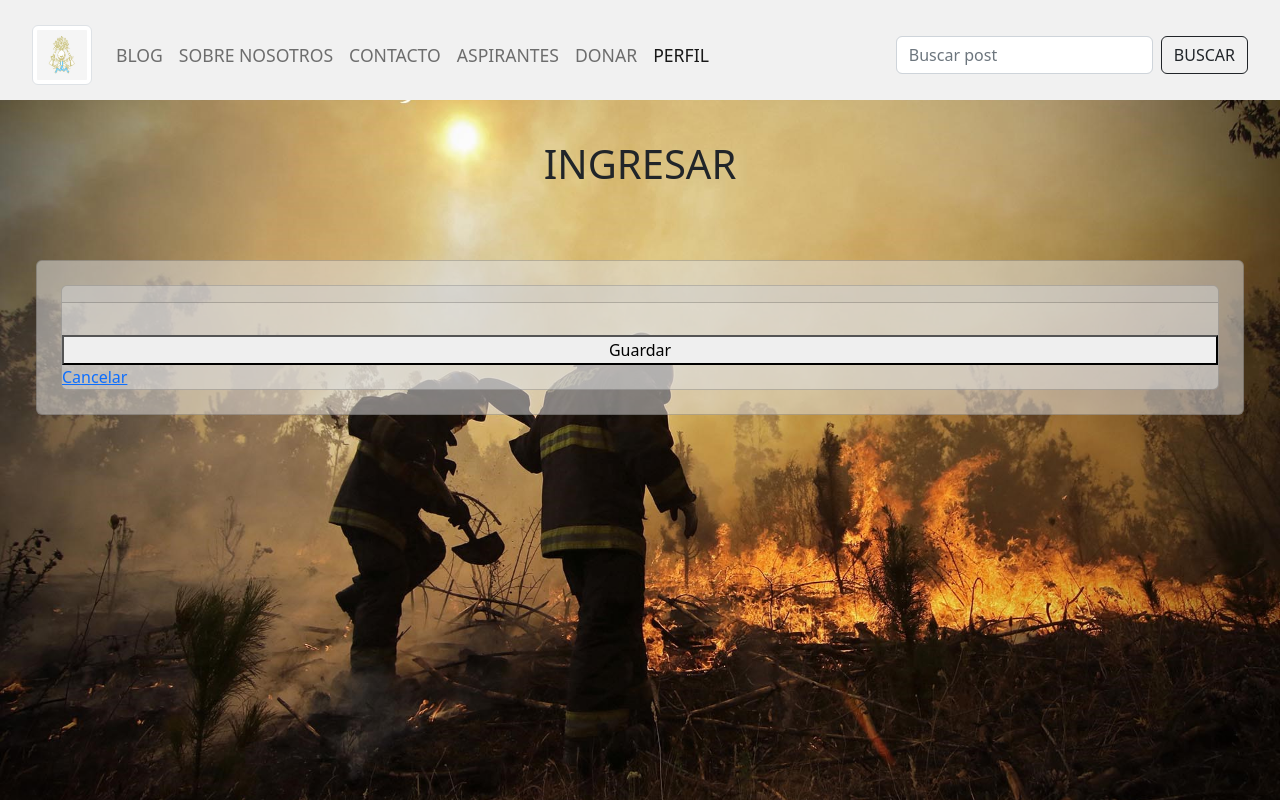
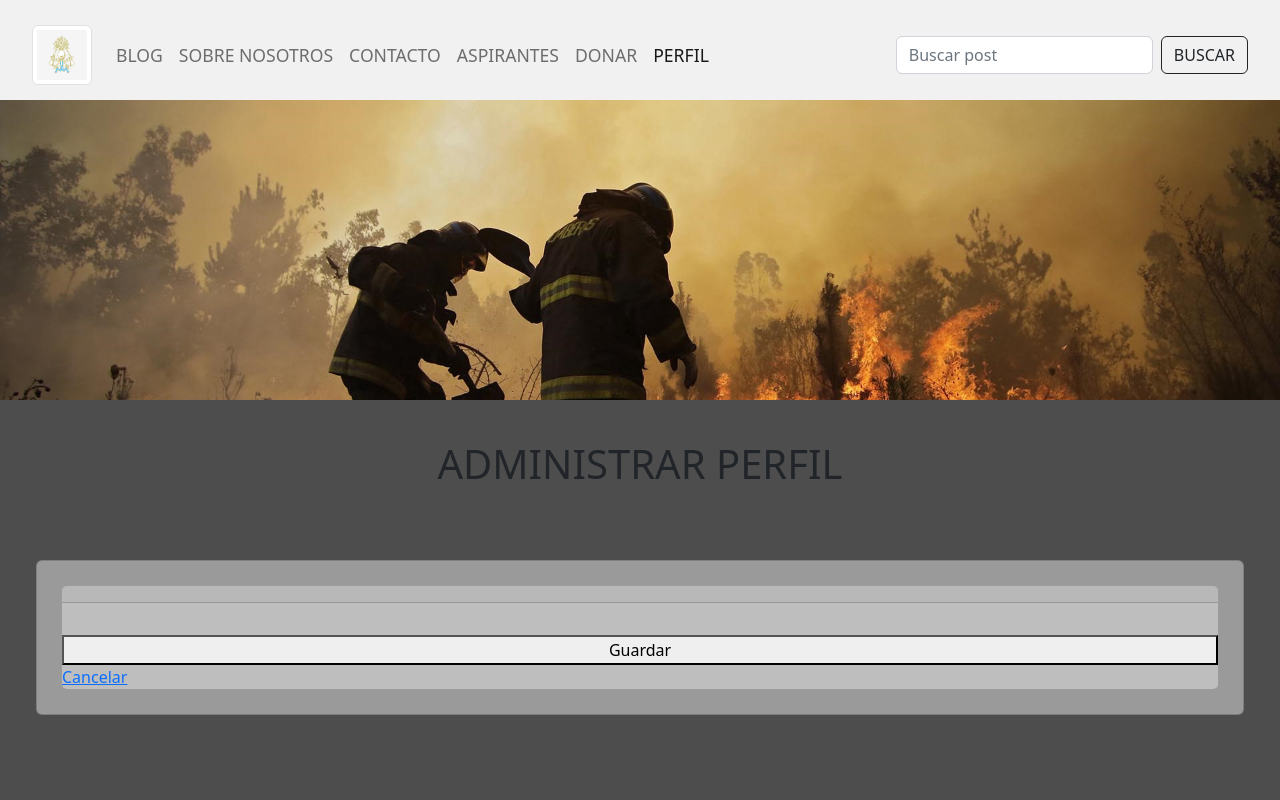
Before and after one commit to RamaAlves/proyecto-informatorio, a Django app: page /perfil in a window 1280 px wide. Run offline with Django 4.2, Linux system fonts and the light colour scheme.

Commit message:
actualizando templates

```diff
--- a/Bomberos_san_martin/templates/perfil/base_perfil.html
+++ b/Bomberos_san_martin/templates/perfil/base_perfil.html
@@ -14,7 +14,6 @@
     <script src="https://cdn.jsdelivr.net/npm/bootstrap@5.2.3/dist/js/bootstrap.bundle.min.js"
     integrity="sha384-kenU1KFdBIe4zVF0s0G1M5b4hcpxyD9F7jL+jjXkk+Q2h455rYXK/7HAuoJl+0I4" crossorigin="anonymous"></script>
     <link rel="stylesheet" href="static/styles/style.css">
-    <link rel="stylesheet" href="static/styles/perfil.css">
     {% block styles %}{% endblock %}
 </head>
 <body>
--- a/Bomberos_san_martin/templates/perfil/perfil.html
+++ b/Bomberos_san_martin/templates/perfil/perfil.html
@@ -1,6 +1,6 @@
-{% extends 'perfil/base_perfil.html' %}
+{% extends 'base.html' %}
 {% comment %} headers {% endcomment %}
-{% block styles %}{% endblock %}
+{% block styles %}<link rel="stylesheet" href="static/styles/perfil.css">{% endblock %}
 
 {% comment %} body {% endcomment %}
 {% comment %} navbar {% endcomment %}
@@ -12,11 +12,11 @@
 
 
 <div class="jumbotron text-center" style="padding: 40px;">
-    <h1>INGRESAR</h1>
+    <h1>ADMINISTRAR PERFIL</h1>
 </div>
 
 <div class="card card-transparent">
-    <form method="POST" entycape="multipart/form-data">
+    <form method="POST" enctype="multipart/form-data">
         {% csrf_token %}
         <div class="card card-transparent">
             <h5 class="card-header"></h5>
```
